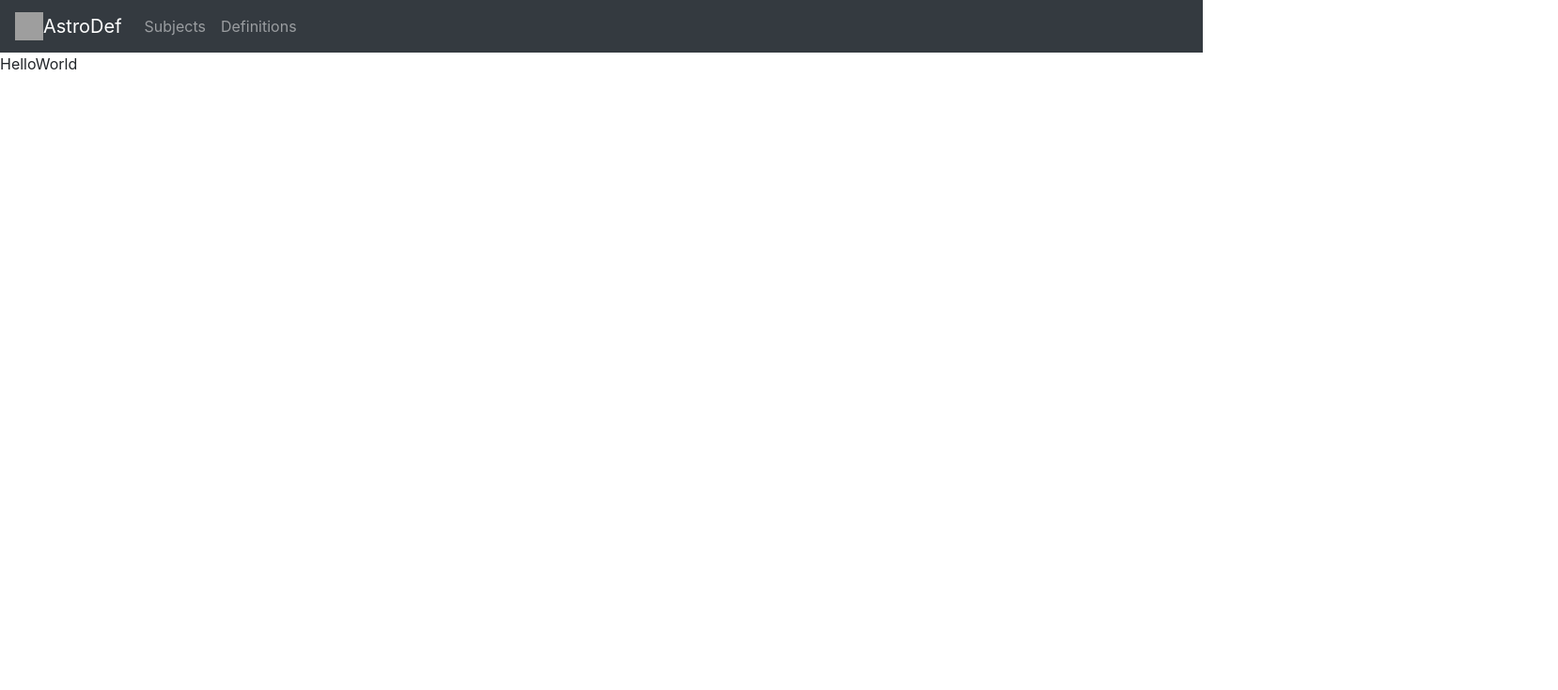
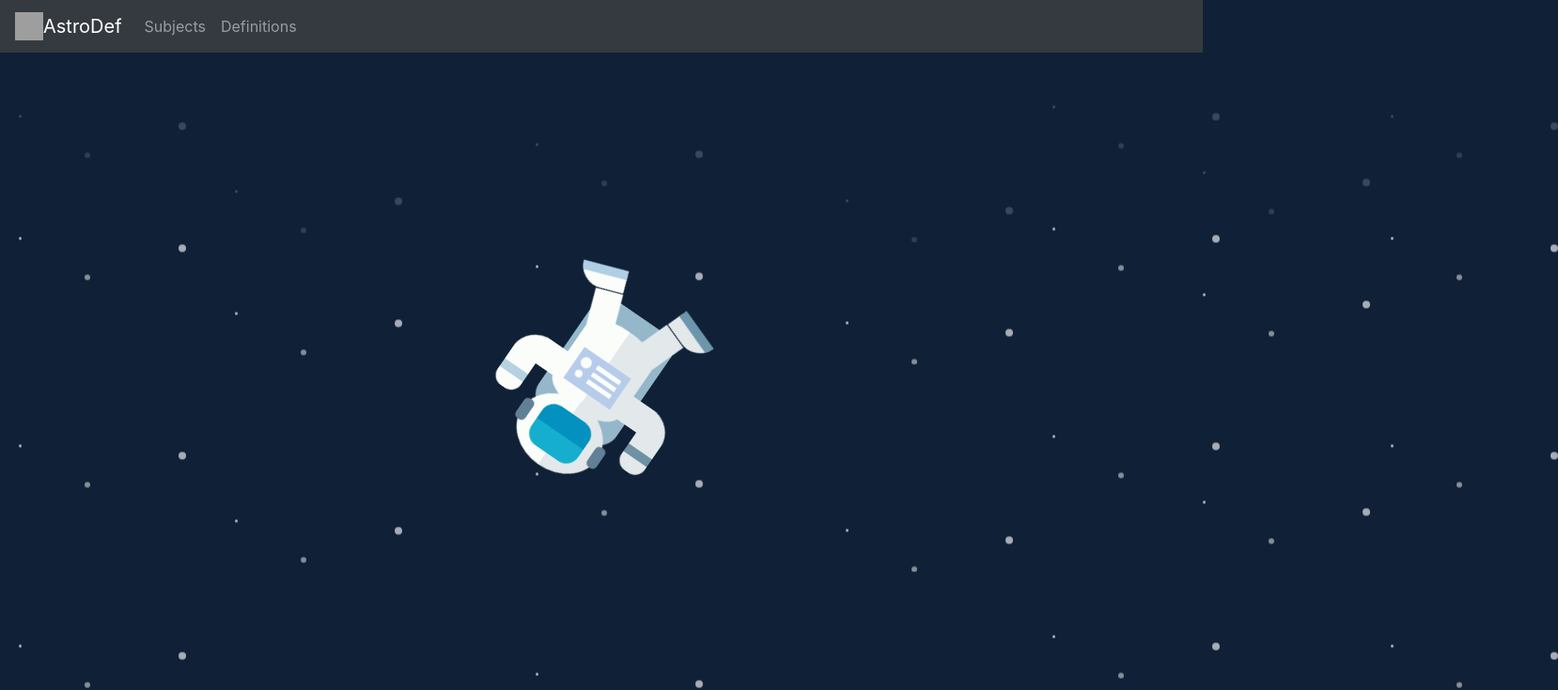
Before and after one commit to Sylvain6/astrodef-front, a React (Create React App) app: page / in a window 1280 px wide. Shown: the top 735 px of the page at 94% size, 1658 px wide, since content can reach past the window. Built offline with nearby package versions, Linux system fonts and the light colour scheme; grey boxes are pictures that could not be loaded.

Commit message:
add some style and validation modal for definition deletion

```diff
--- a/src/App.js
+++ b/src/App.js
@@ -5,6 +5,7 @@ import DefBySubject from './component/Definitions/DefinitionsBySubject';
 import Navbar from 'react-bootstrap/Navbar';
 import Nav from 'react-bootstrap/Nav';
 import Subjects from './component/Subjects/Subjects';
+import Home from './component/Home/Home';
 import {
   BrowserRouter as Router,
   Switch,
@@ -42,7 +43,7 @@ function App() {
             <Subjects />
           </Route>
           <Route path="/">
-            <p>HelloWorld</p>
+            <Home/>
           </Route>
         </Switch>
       </div>
--- a/src/component/Definitions/Form.js
+++ b/src/component/Definitions/Form.js
@@ -50,12 +50,12 @@ const FormDef = () => {
           <Form onSubmit={handleSubmit}>
             <Form.Row>
               <Form.Group as={Col} controlId="formGridName">
-                <Form.Label>Name</Form.Label>
+                <Form.Label style={{color: 'white'}}>Name</Form.Label>
                 <Form.Control name="name" value={values.name} onChange={handleChange} placeholder="Definition" />
               </Form.Group>
 
             <Form.Group as={Col} controlId="formGridSubject">
-              <Form.Label>Subject</Form.Label>
+              <Form.Label style={{color: 'white'}}>Subject</Form.Label>
               <Form.Control name="subject" as="select" defaultValue="" value={values.subject} onChange={handleChange}>
                 <option key="lol" value="">Choose a subject</option>
                 {subjects.map((subject, key) => <option key={key} value={subject.name}> {subject.name} </option>)}
@@ -63,7 +63,7 @@ const FormDef = () => {
             </Form.Group>
             </Form.Row>
             <Form.Group controlId="formGridCOntent">
-              <Form.Label>Content</Form.Label>
+              <Form.Label style={{color: 'white'}}>Content</Form.Label>
               <Form.Control as="textarea" rows={3}
                   name="content"
                   placeholder="Lorem ipsum"
--- /dev/null
+++ b/src/component/Home/Home.js
@@ -0,0 +1,52 @@
+import './comp.css';
+const Home = () => (
+    <>
+<div className="box-of-star1">
+    <div className="star star-position1"></div>
+    <div className="star star-position2"></div>
+    <div className="star star-position3"></div>
+    <div className="star star-position4"></div>
+    <div className="star star-position5"></div>
+    <div className="star star-position6"></div>
+    <div className="star star-position7"></div>
+  </div>
+  <div className="box-of-star2">
+    <div className="star star-position1"></div>
+    <div className="star star-position2"></div>
+    <div className="star star-position3"></div>
+    <div className="star star-position4"></div>
+    <div className="star star-position5"></div>
+    <div className="star star-position6"></div>
+    <div className="star star-position7"></div>
+  </div>
+  <div className="box-of-star3">
+    <div className="star star-position1"></div>
+    <div className="star star-position2"></div>
+    <div className="star star-position3"></div>
+    <div className="star star-position4"></div>
+    <div className="star star-position5"></div>
+    <div className="star star-position6"></div>
+    <div className="star star-position7"></div>
+  </div>
+  <div className="box-of-star4">
+    <div className="star star-position1"></div>
+    <div className="star star-position2"></div>
+    <div className="star star-position3"></div>
+    <div className="star star-position4"></div>
+    <div className="star star-position5"></div>
+    <div className="star star-position6"></div>
+    <div className="star star-position7"></div>
+  </div>
+  <div className="astronaut" data-js="astro">
+    <div className="head"></div>
+    <div className="arm arm-left"></div>
+    <div className="arm arm-right"></div>
+    <div className="body">
+      <div className="panel"></div>
+            </div>
+    <div className="leg leg-left"></div>
+    <div className="leg leg-right"></div>
+    <div className="schoolbag"></div>
+        </div>
+  </>)
+export default Home;
--- /dev/null
+++ b/src/component/Home/comp.css
@@ -0,0 +1,291 @@
+*{
+  margin: 0;
+  padding: 0;
+}
+body{
+  background-color: #102037;
+}
+@-webkit-keyframes snow {
+  0% { opacity: 0; transform: translateY(0px); }
+  20%{ opacity: 1;}
+  100% { opacity: 1; transform: translateY(650px); }
+}
+@-moz-keyframes snow {
+  0% { opacity: 0; transform: translateY(0px); }
+  20%{ opacity: 1;}
+  100% { opacity: 1; transform: translateY(650px); }
+}
+@keyframes snow {
+  0% { opacity: 0; transform: translateY(0px); }
+  20%{ opacity: 1;}
+  100% { opacity: 1; transform: translateY(650px); }
+}
+@-webkit-keyframes astronaut{
+  0%{
+    transform: rotate(0deg);
+  }
+  100%{
+    transform: rotate(360deg);
+  }
+}
+.box-of-star1,
+.box-of-star2,
+.box-of-star3,
+.box-of-star4{
+  width: 100%;
+  position: absolute;
+  z-index: 10;
+  left: 0;
+  transform: translateY(650px);
+}
+.box-of-star1{
+  -webkit-animation: snow 5s linear infinite;
+}
+.box-of-star2{
+  -webkit-animation: snow 5s -1.64s linear infinite;
+}
+.box-of-star3{
+  -webkit-animation: snow 5s -2.30s linear infinite;
+}
+.box-of-star4{
+  -webkit-animation: snow 5s -3.30s linear infinite;
+}
+.star{
+  width: 3px;
+  height: 3px;
+  border-radius: 50%;
+  background-color: #FFF;
+  position: absolute;
+  z-index: 10;
+  opacity: .7;
+}
+.star:before{
+  content: "";
+  width: 6px;
+  height: 6px;
+  border-radius: 50%;
+  background-color: #FFF;
+  position: absolute;
+  z-index: 10;
+  top: 40px;
+  left: 70px;
+  opacity: .7;
+}
+.star:after{
+  content: "";
+  width: 8px;
+  height: 8px;
+  border-radius: 50%;
+  background-color: #FFF;
+  position: absolute;
+  z-index: 10;
+  top: 8px;
+  left: 170px;
+  opacity: .9;
+}
+.star-position1{
+  top: 30px;
+  left: 20px;
+}
+.star-position2{
+  top: 110px;
+  left: 250px;
+}
+.star-position3{
+  top: 60px;
+  left: 570px;
+}
+.star-position4{
+  top: 120px;
+  left: 900px;
+}
+.star-position5{
+  top: 20px;
+  left: 1120px;
+}
+.star-position6{
+  top: 90px;
+  left: 1280px;
+}
+.star-position7{
+  top: 30px;
+  left: 1480px;
+}
+.astronaut{
+  width: 250px;
+  height: 300px;
+  position: absolute;
+  z-index: 11;
+  top: calc(50% - 150px);
+  left: calc(50% - 125px);
+  -webkit-animation: astronaut 5s linear infinite;
+}
+.schoolbag{
+  width: 100px;
+  height: 150px;
+  position: absolute;
+  z-index: 1;
+  top: calc(50% - 75px);
+  left: calc(50% - 50px);
+  background-color: #94b7ca;
+  border-radius: 50px 50px 0 0 / 30px 30px 0 0;
+}
+.head{
+  width: 97px;
+  height: 80px;
+  position: absolute;
+  z-index: 3;
+  background: -webkit-linear-gradient(left, #e3e8eb 0%, #e3e8eb 50%, #fbfdfa 50%, #fbfdfa 100%);
+  border-radius: 50%;
+  top: 34px;
+  left: calc(50% - 47.5px);
+}
+.head:after{
+  content: "";
+  width: 60px;
+  height: 50px;
+  position: absolute;
+  top: calc(50% - 25px);
+  left: calc(50% - 30px);
+  background: -webkit-linear-gradient(top, #15aece 0%, #15aece 50%, #0391bf 50%, #0391bf 100%);
+  border-radius: 15px;
+}
+.head:before{
+  content: "";
+  width: 12px;
+  height: 25px;
+  position: absolute;
+  top: calc(50% - 12.5px);
+  left: -4px;
+  background-color: #618095;
+  border-radius: 5px;
+  box-shadow: 92px 0px 0px #618095;
+}
+.body{
+  width: 85px;
+  height: 100px;
+  position: absolute;
+  z-index: 2;
+  background-color: #fffbff;
+  border-radius: 40px / 20px;
+  top: 105px;
+  left: calc(50% - 41px);
+  background: -webkit-linear-gradient(left, #e3e8eb 0%, #e3e8eb 50%, #fbfdfa 50%, #fbfdfa 100%);
+}
+.panel{
+  width: 60px;
+  height: 40px;
+  position: absolute;
+  top: 20px;
+  left: calc(50% - 30px);
+  background-color: #b7cceb;
+}
+.panel:before{
+  content: "";
+  width: 30px;
+  height: 5px;
+  position: absolute;
+  top: 9px;
+  left: 7px;
+  background-color: #fbfdfa;
+  box-shadow: 0px 9px 0px #fbfdfa, 0px 18px 0px #fbfdfa;
+}
+.panel:after{
+  content: "";
+  width: 8px;
+  height: 8px;
+  position: absolute;
+  top: 9px;
+  right: 7px;
+  background-color: #fbfdfa;
+  border-radius: 50%;
+  box-shadow: 0px 14px 0px 2px #fbfdfa;
+}
+.arm{
+  width: 80px;
+  height: 30px;
+  position: absolute;
+  top: 121px;
+  z-index: 2;
+}
+.arm-left{
+  left: 30px;
+  background-color: #e3e8eb;
+  border-radius: 0 0 0 39px;
+}
+.arm-right{
+  right: 30px;
+  background-color: #fbfdfa;
+  border-radius: 0 0 39px 0;
+}
+.arm-left:before,
+.arm-right:before{
+  content: "";
+  width: 30px;
+  height: 70px;
+  position: absolute;
+  top: -40px;
+}
+.arm-left:before{
+  border-radius: 50px 50px 0px 120px / 50px 50px 0 110px;
+  left: 0;
+  background-color: #e3e8eb;
+}
+.arm-right:before{
+  border-radius: 50px 50px 120px 0 / 50px 50px 110px 0;
+  right: 0;
+  background-color: #fbfdfa;
+}
+.arm-left:after,
+.arm-right:after{
+  content: "";
+  width: 30px;
+  height: 10px;
+  position: absolute;
+  top: -24px;
+}
+.arm-left:after{
+  background-color: #6e91a4;
+  left: 0;
+}
+.arm-right:after{
+  right: 0;
+  background-color: #b6d2e0;
+}
+.leg{
+  width: 30px;
+  height: 40px;
+  position: absolute;
+  z-index: 2;
+  bottom: 70px;
+}
+.leg-left{
+  left: 76px;
+  background-color: #e3e8eb;
+  transform: rotate(20deg);
+}
+.leg-right{
+  right: 73px;
+  background-color: #fbfdfa;
+  transform: rotate(-20deg);
+}
+.leg-left:before,
+.leg-right:before{
+  content: "";
+  width: 50px;
+  height: 25px;
+  position: absolute;
+  bottom: -26px;
+}
+.leg-left:before{
+  left: -20px;
+  background-color: #e3e8eb;
+  border-radius: 30px 0 0 0;
+  border-bottom: 10px solid #6d96ac;
+}
+.leg-right:before{
+  right: -20px;
+  background-color: #fbfdfa;
+  border-radius: 0 30px 0 0;
+  border-bottom: 10px solid #b0cfe4;
+}
--- a/src/component/Subjects/Form.js
+++ b/src/component/Subjects/Form.js
@@ -29,7 +29,7 @@ export default () => {
           <Form onSubmit={handleSubmit}>
             <Form.Row>
               <Form.Group as={Col} controlId="formGridName">
-                <Form.Label>Name</Form.Label>
+                <Form.Label style={{color: 'white'}}>Name</Form.Label>
                 <Form.Control name="name" value={values.name} onChange={handleChange} placeholder="Subject" />
               </Form.Group>
             </Form.Row>
@@ -38,7 +38,7 @@ export default () => {
               Submit
             </Button>
         </Form>
-        {newSubject && <Button key="new" variant="primary" size="lg" style={{ margin: '15px' }}>
+        {newSubject && <Button key="new" variant="dark" size="lg" style={{ margin: '15px' }}>
           {newSubject}
         </Button>}
   </div>
--- a/src/component/Subjects/Subjects.js
+++ b/src/component/Subjects/Subjects.js
@@ -22,7 +22,7 @@ export default () => {
                     <SubjectForm />
                     <div style={{ display: 'flex', flexDirection: 'row', flexWrap: 'wrap', marginTop: '100px' }}>
                         {subjects.map((subject, key) =>
-                            <Button key={key} variant="primary" size="lg" style={{ margin: '15px' }} href={`/list/${subject.name}`}>
+                            <Button key={key} variant="dark" size="lg" style={{ margin: '15px' }} href={`/list/${subject.name}`}>
                                 {subject.name}
                             </Button>)}
                             </div>
```
Also changed, not shown: src/component/Definitions/DefinitionsBySubject.js (+26 -4 lines), 1 other file (tests, documents, lock files or other folders).
